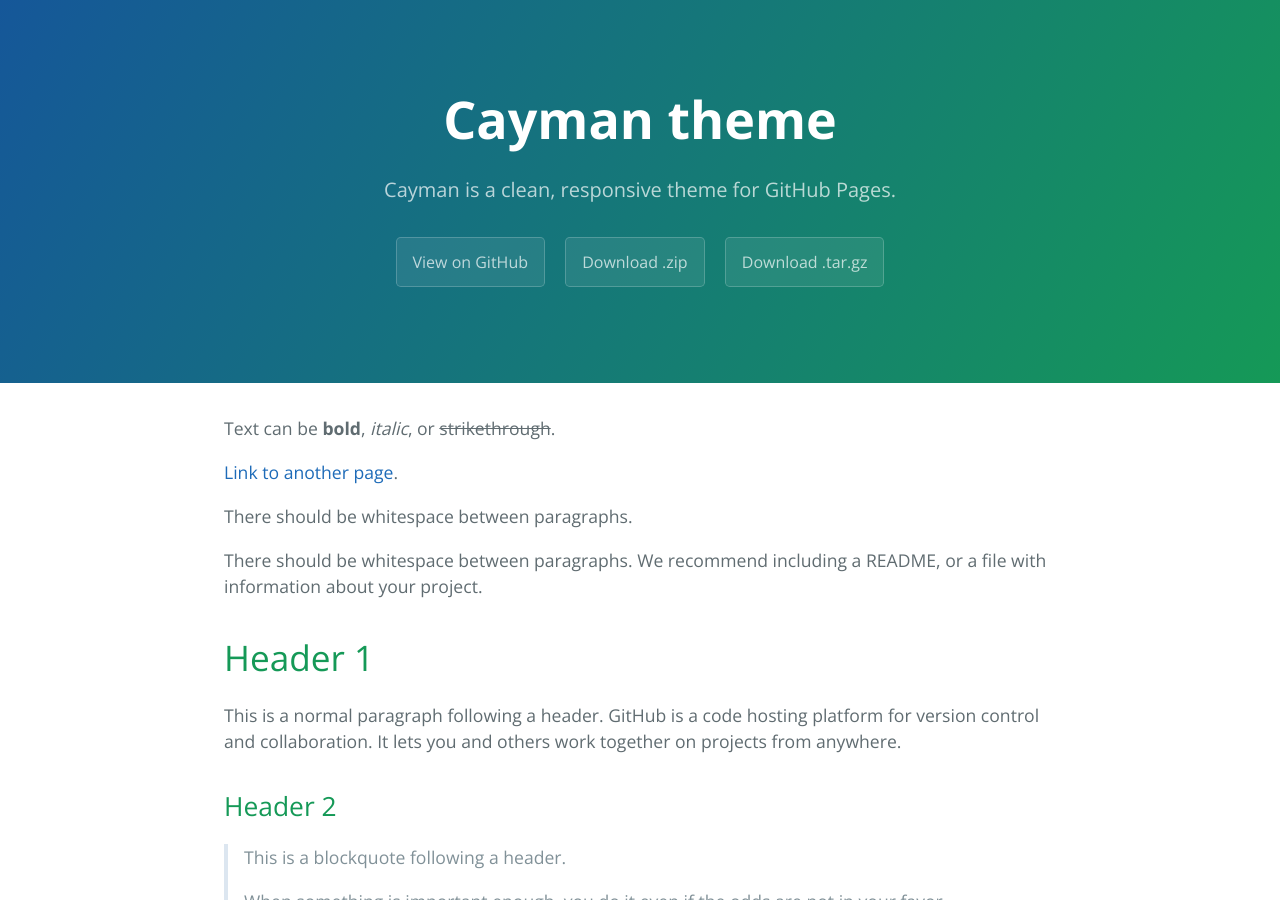
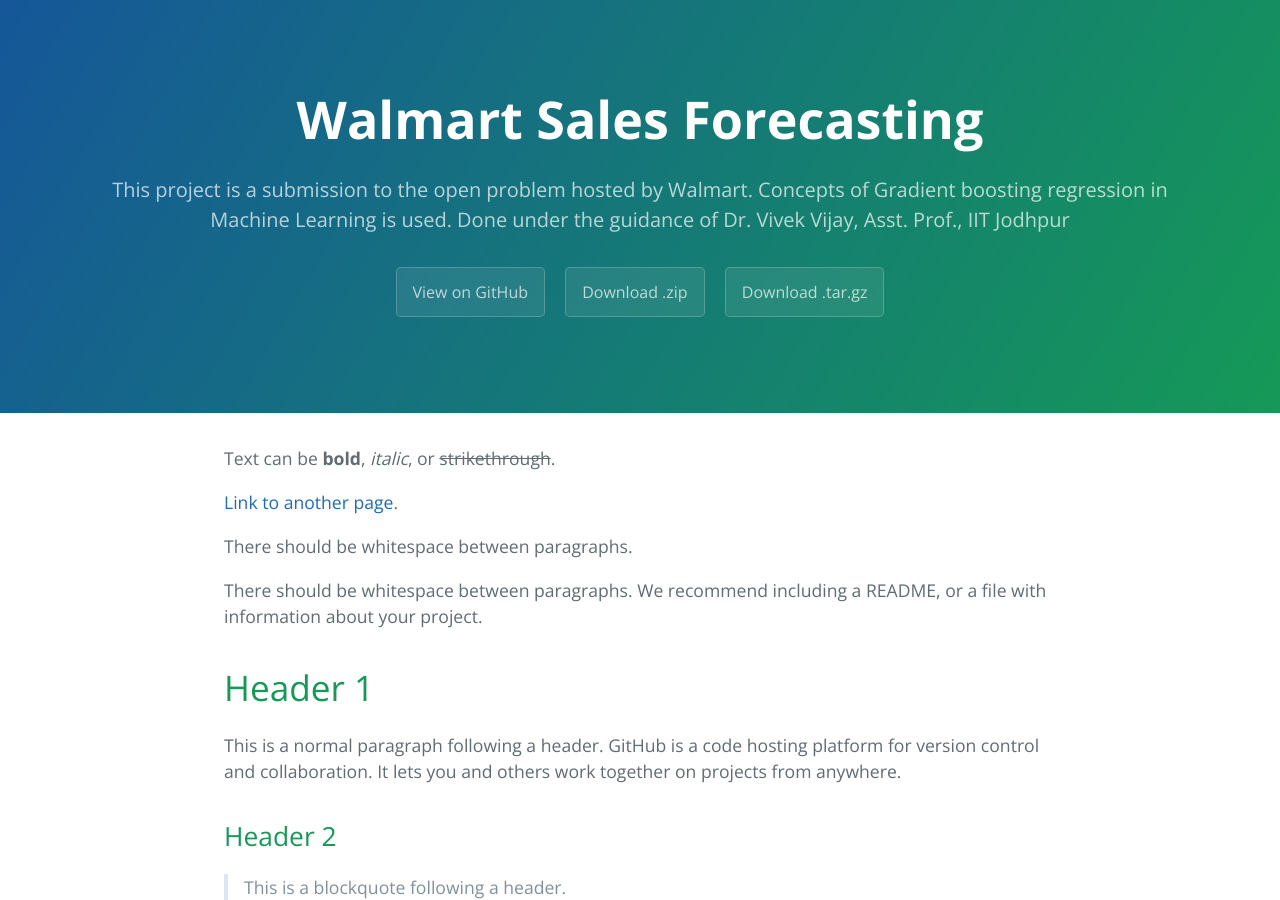
Before and after one commit to TejasReddy9/wssforecast, a Jekyll site: the page built from index.md, in a window 1280 px wide and 900 px high. Built offline with Jekyll 4.4.1, drawn with Linux system fonts in a browser that asks for light colours.

Commit message:
Update _config.yml

```diff
--- a/_config.yml
+++ b/_config.yml
@@ -1,5 +1,5 @@
-title: Cayman theme
-description: Cayman is a clean, responsive theme for GitHub Pages.
+title: Walmart Sales Forecasting
+description: This project is a submission to the open problem hosted by Walmart. Concepts of Gradient boosting regression in Machine Learning is used. Done under the guidance of Dr. Vivek Vijay, Asst. Prof., IIT Jodhpur
 show_downloads: true
 google_analytics:
 theme: jekyll-theme-cayman
```
